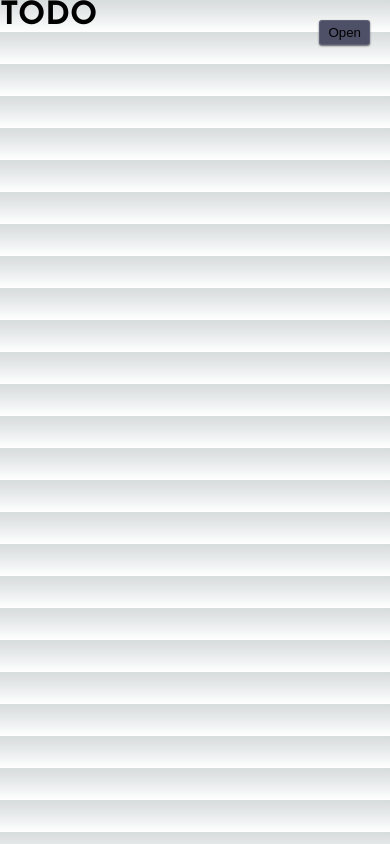
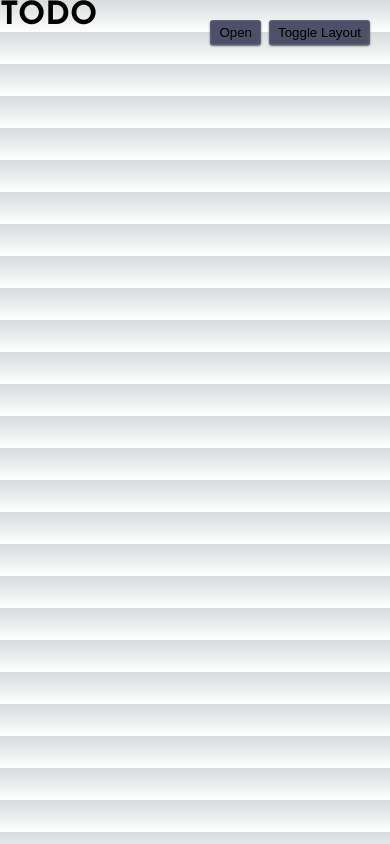
Before and after one commit to myronschippers/code-challenge-todo-app, a Next.js app: page / in a window 390 px wide. Both pictures are taken after a click on the button "Close". Built offline with nearby package versions, Linux system fonts and the light colour scheme.

Commit message:
adding the ability to toggle between mobile and desktop design layouts for the design overlay

```diff
--- a/src/components/ui/DesignOverlay/DesignOverlay.tsx
+++ b/src/components/ui/DesignOverlay/DesignOverlay.tsx
@@ -2,28 +2,64 @@
 
 import Image from 'next/image';
 import React, { useState } from 'react';
-import { StyledOverlayContainer, StyledOverlayToggleClose, StyledOverlayToggleOpen } from './styled';
+import {
+  StyledOverlayContainer,
+  StyledOverlayToggleClose,
+  StyledOverlayToggleOpen,
+  StyledButtonContainer,
+} from './styles';
 
 interface IProps {}
 
 export const DesignOverlay: React.FC<IProps> = () => {
   const [isOpen, setIsOpen] = useState<boolean>(true);
+  const [layoutAs, setLayoutAs] = useState<'desktop' | 'mobile'>('desktop');
+
+  const onToggleDesignLayout = () => {
+    const newLayout = layoutAs === 'mobile' ? 'desktop' : 'mobile';
+
+    setLayoutAs(newLayout);
+  };
+
+  const layoutOpts = (
+    <>
+      <StyledOverlayToggleOpen onClick={onToggleDesignLayout}>Toggle Layout</StyledOverlayToggleOpen>
+    </>
+  );
 
   return (
     <StyledOverlayContainer>
       {isOpen && (
         <>
+          {layoutAs === 'desktop' ? (
             <Image
               src="/images/desktop-design-dark.jpg"
-            alt="Vercel Logo"
+              alt="Final Design on Desktop"
               width={1440}
               height={800}
               priority
             />
+          ) : (
+            <Image
+              src="/images/mobile-design-dark.jpg"
+              alt="Final Design on Mobile"
+              width={375}
+              height={730}
+              priority
+            />
+          )}
+          <StyledButtonContainer>
             <StyledOverlayToggleClose onClick={() => setIsOpen(false)}>Close</StyledOverlayToggleClose>
+            {layoutOpts}
+          </StyledButtonContainer>
         </>
       )}
-      {!isOpen && <StyledOverlayToggleOpen onClick={() => setIsOpen(true)}>Open</StyledOverlayToggleOpen>}
+      {!isOpen && (
+        <StyledButtonContainer>
+          <StyledOverlayToggleOpen onClick={() => setIsOpen(true)}>Open</StyledOverlayToggleOpen>
+          {layoutOpts}
+        </StyledButtonContainer>
+      )}
     </StyledOverlayContainer>
   );
 };
--- a/src/components/ui/DesignOverlay/styled.tsx
+++ b/src/components/ui/DesignOverlay/styles.tsx
@@ -28,9 +28,6 @@ export const StyledOverlayContainer = styled.div`
 export const StyledOverlayToggleClose = styled.button`
   ${StyledToggleBtnMixin}
   background-color: ${({ theme }) => theme.palette.primary};
-  position: absolute;
-  right: 2rem;
-  top: 2rem;
 
   &:hover {
     background-color: ${({ theme }) => theme.palette.primaryHover};
@@ -40,11 +37,17 @@ export const StyledOverlayToggleClose = styled.button`
 export const StyledOverlayToggleOpen = styled.button`
   ${StyledToggleBtnMixin}
   background-color: ${({ theme }) => theme.palette.dark.darkerGrayishBlue};
-  position: absolute;
-  right: 2rem;
-  top: 2rem;
 
   &:hover {
     background-color: ${({ theme }) => theme.palette.dark.veryDarkGrayishBlue};
   }
 `;
+
+export const StyledButtonContainer = styled.div`
+  display: flex;
+  justify-content: flex-end;
+  column-gap: 0.8rem;
+  position: absolute;
+  right: 2rem;
+  top: 2rem;
+`;
```
Also changed, not shown: public/images/mobile-design-dark.jpg (added). Lines whose indentation alone changed are shown as unchanged.
